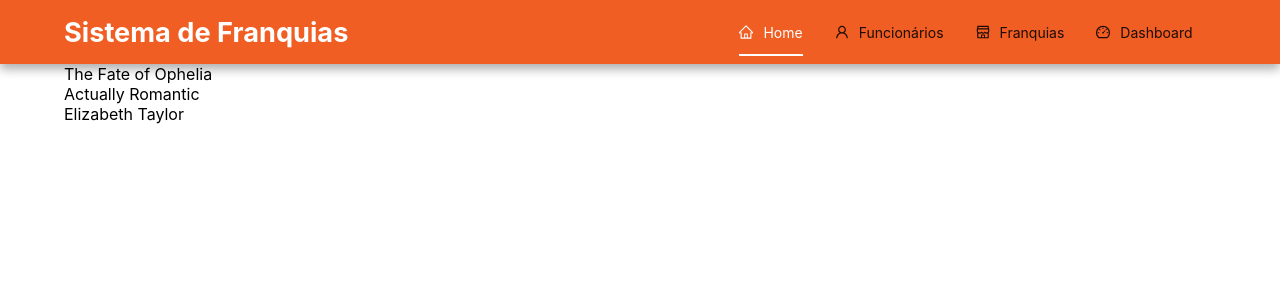
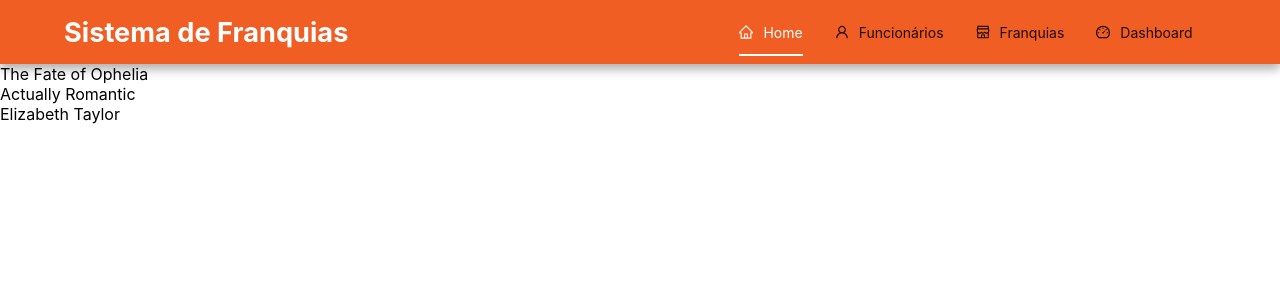
Before and after one commit to gabgon08/projeto-franquias, a Next.js app: page / in a window 1280 px wide. Shown: the top 300 px of the page. Built offline with nearby package versions, Linux system fonts and the light colour scheme.

Commit message:
style: fix Header and Main Page style

```diff
--- a/src/app/page.module.css
+++ b/src/app/page.module.css
@@ -1,6 +1,6 @@
-.container {
+/* .container {
     max-width: 1200px;
     margin: 0 auto;
     padding: 0 24px;
     display: flex;
-}
+} */
--- a/src/components/Header.jsx
+++ b/src/components/Header.jsx
@@ -33,7 +33,7 @@ export default function Header() {
         },
         {
             key: '/dashboard',
-            label: <Link href="/dashboard">Dashboard</Link>,
+            label: <Link href="/teste">Dashboard</Link>,
             icon: <DashboardOutlined />
         }
     ]
```
